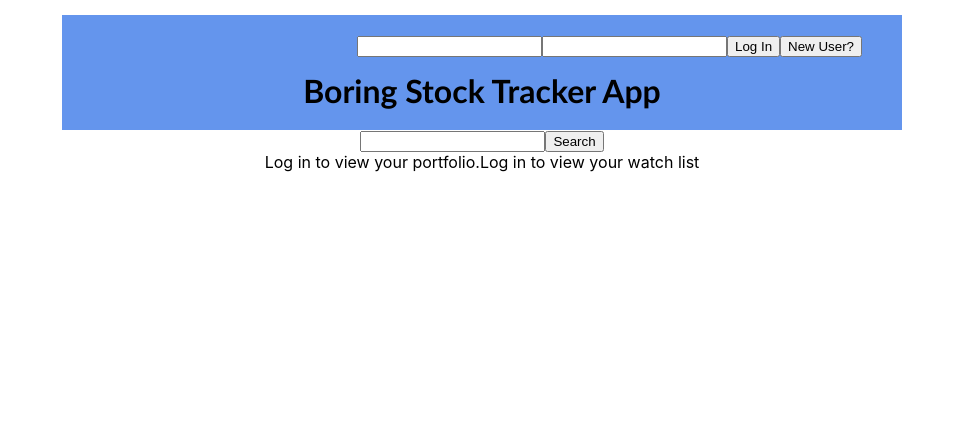
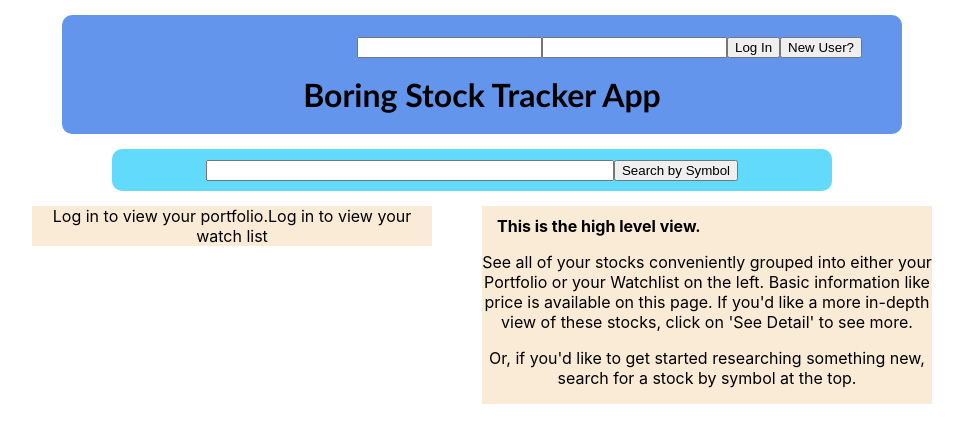
Before and after one commit to hobstowler/cs361-final-project, a React (Create React App) app in the folder ui/: page / in a window 1280 px wide. Shown: the top 442 px of the page, without its empty margins (158-1121 px from the left). Built offline with nearby package versions, Linux system fonts and the light colour scheme; the HTML template or start-up script is replaced by a standard one.

Commit message:
stories and fundamentals

```diff
--- a/ui/src/App.css
+++ b/ui/src/App.css
@@ -6,6 +6,7 @@
   display: block;
   background-color: cornflowerblue;
   padding: 20px;
+  border-radius: 10px;
 }
 
 .headerWrapper h1 {
@@ -15,12 +16,20 @@
 .login {
   width: 100%;
   height: 15px;
+  display: inline-block;
 }
 
 .loginForm {
   font-weight: bolder;
   float: right;
   margin-right: 20px;
+}
+
+.logoutForm {
+  float: right;
+  cursor: pointer;
+  color: aquamarine;
+  font-weight: 800;
 }
 
 .loginForm form{
@@ -30,6 +39,56 @@
 .header {
   width: 100%;
   position: relative;
+}
+
+.searchWrap {
+  width: 750px;
+  margin:0 auto;
+}
+
+.search {
+  width: 700px;
+  margin: 15px 5px;
+  background-color: #61dafb;
+  border-radius: 10px;
+  padding: 10px;
+}
+
+.searchEntry {
+  width: 400px;
+}
+
+.bodyWrap {
+  width: 900px;
+  margin: 0 auto;
+}
+
+.left {
+  width: 400px;
+  float: left;
+  background-color: antiquewhite;
+}
+
+.right {
+  width: 450px;
+  float: right;
+  background-color: antiquewhite;
+}
+
+.right h4 {
+  text-align: left;
+  padding-left: 15px;
+  margin: 10px 0;
+}
+
+.finances {
+  display: block;
+}
+
+.finances p {
+  margin: 5px;
+  text-align: left;
+  padding-left: 25px;
 }
 
 .App {
--- a/ui/src/components/Fundamentals.js
+++ b/ui/src/components/Fundamentals.js
@@ -1,5 +1,42 @@
-export default function Fundamentals() {
+import {useEffect, useState} from "react";
+
+export default function Fundamentals({stock}) {
+    const [fundamentals, setFundamentals] = useState({})
+
+    useEffect(() => {
+        fetch(`/financials/${stock}`, {
+            method: 'GET'
+        })
+            .then(async response => {
+                const hasJson = response.headers.get('content-type')?.includes('application/json')
+                const data = hasJson ? await response.json() : null
+
+                if (!response.ok) {
+                    let error = (data && data.error) || response.status
+                    return Promise.reject(error)
+                }
+                setFundamentals(data)
+            })
+    }, [stock])
+
+    const convert = (raw) => {
+        return raw.toLocaleString('en-US', {style: 'currency', currency: 'USD'})
+    }
+
     return (
-        <div></div>
+        <div className='finances'>
+            <h2>At a Glance...</h2>
+            {(Object.keys(fundamentals).length === 0) ? `I couldn't find anything about this company. Are you sure that's the right symbol?` : null}
+            {(Object.keys(fundamentals).length > 0) ?
+                <p>52-week high ({fundamentals['52WeekHighDate']}): {convert(fundamentals['52WeekHigh'])}</p> : null}
+            {(Object.keys(fundamentals).length > 0) ?
+                <p>52-week low ({fundamentals['52WeekLowDate']}): {convert(fundamentals['52WeekLow'])}</p> : null}
+            {(Object.keys(fundamentals).length > 0) ?
+                <p>52-week return: {convert(fundamentals['52WeekPriceReturnDaily'])}</p> : null}
+            {(Object.keys(fundamentals).length > 0) ?
+                <p>10-day average trading volume: {fundamentals['10DayAverageTradingVolume']}M</p> : null}
+            {(Object.keys(fundamentals).length > 0) ?
+                <p>Market Cap: {convert(fundamentals['marketCapitalization'])}M</p> : null}
+        </div>
     )
 }
--- a/ui/src/components/Header.js
+++ b/ui/src/components/Header.js
@@ -1,20 +1,21 @@
 import {useState} from "react";
 import Login from "./Login";
 import Register from "./Register";
+import Cookies from "js-cookie";
 
 export default function Header({username, setUsername}) {
     const logout = () => {
         setUsername('')
+        Cookies.remove('username')
     }
 
     return(
-        <div class='headerWrapper'>
-            <div class='login'>
+        <div className='headerWrapper'>
+            <div className='login'>
+                {username ? <div className='logoutForm' onClick={logout}>Logout</div>: null}
                 {username ? <div className='loginForm'>Welcome back, {username}</div> : <Login setUsername={setUsername} />}
-                <br />
-                {username ? <div className='logoutForm' onClick={logout}>Logout</div>: null}
             </div>
-            <div class='header'>
+            <div className='header'>
                 <h1>Boring Stock Tracker App</h1>
             </div>
         </div>
--- a/ui/src/components/Login.js
+++ b/ui/src/components/Login.js
@@ -1,4 +1,5 @@
 import {useState} from "react";
+import Cookies from "js-cookie";
 
 export default function Login({setUsername}) {
     const [register, setRegister] = useState(false)
@@ -31,6 +32,7 @@ export default function Login({setUsername}) {
                     }
 
                     setUsername(username)
+                    Cookies.set('username', username)
                 })
         } else {
             fetch('/login', {
@@ -51,6 +53,7 @@ export default function Login({setUsername}) {
                     }
 
                     setUsername(username)
+                    Cookies.set('username', username)
                 })
         }
     }
@@ -65,7 +68,7 @@ export default function Login({setUsername}) {
     }
 
     return (
-        <div class='loginForm'>
+        <div className='loginForm'>
             <form onSubmit={handleSubmit}>
                 <input type="text" onChange={handleUsernameChange} value={username} />
                 <input type="password" onChange={handlePasswordChange} value={password} />
--- a/ui/src/components/Search.js
+++ b/ui/src/components/Search.js
@@ -15,11 +15,13 @@ export default function Search() {
     }
 
     return (
-        <div>
-            <form onSubmit={search}>
-                <input type='text' value={searchTerm} onChange={handleChange} />
-                <input type='submit' value='Search' />
-            </form>
+        <div className='searchWrap'>
+            <div className='search'>
+                <form onSubmit={search}>
+                    <input className='searchEntry' type='text' value={searchTerm} onChange={handleChange} />
+                    <input type='submit' value='Search by Symbol' />
+                </form>
+            </div>
         </div>
     )
 }
--- a/ui/src/components/Stories.js
+++ b/ui/src/components/Stories.js
@@ -2,7 +2,7 @@ import {useEffect, useState} from "react";
 import Story from "./Story";
 
 export default function Stories({stock}) {
-    const [stories, setStories] = useState({})
+    const [stories, setStories] = useState([])
 
     useEffect(() => {
         getStories()
@@ -14,6 +14,7 @@ export default function Stories({stock}) {
         let mm = String(today.getMonth()).padStart(2, '0')
         let yyyy = today.getFullYear()
         let endDt = `${yyyy}-${mm}-${dd}`
+        console.log(endDt)
 
         let lastWeek = new Date()
         lastWeek.setDate(today.getDate() - 7)
@@ -21,8 +22,9 @@ export default function Stories({stock}) {
         mm = String(lastWeek.getMonth()).padStart(2, '0')
         yyyy = lastWeek.getFullYear()
         let startDt = `${yyyy}-${mm}-${dd}`
+        console.log(startDt)
 
-        fetch(`/news/${stock.stock}?start_dt=${startDt}&end_dt${endDt}`, {
+        fetch(`/news/${stock}?start_dt=${startDt}&end_dt=${endDt}`, {
             method: 'GET'
         })
             .then(async response => {
@@ -39,6 +41,8 @@ export default function Stories({stock}) {
 
     return (
         <div>
+            <h2>In the News...</h2>
+            {(stories.length === 0) ? `I couldn't find any news about this company in the last week. No news is good news, right?`: null}
             {stories.slice(0, 5).map((story) => <Story story={story} />)}
         </div>
     )
--- a/ui/src/components/Story.js
+++ b/ui/src/components/Story.js
@@ -1,5 +1,11 @@
+import {Link} from 'react-router-dom';
+
 export default function Story({story}) {
     return(
-        <div></div>
+        <div className='story'>
+            <h3>{story.headline}</h3>
+            <p className='summary'>{story.summary}</p>
+            <p className='source'>Source: {story.source} <Link to={story.url}>Read More...</Link></p>
+        </div>
     )
 }
--- a/ui/src/pages/Detail.js
+++ b/ui/src/pages/Detail.js
@@ -8,22 +8,20 @@ import Stories from "../components/Stories";
 export default function Detail({username}) {
     const [searchParams, setSearchParams] = useSearchParams()
     const [stock, setStock] = useState(searchParams.get('stock'))
-    const [stories, setStories] = useState([])
 
     useEffect(() => {
-        console.log('change detected')
         setStock(searchParams.get('stock'))
     }, [searchParams])
 
     return (
-        <div>
-            <div id='left'>
+        <div className='bodyWrap'>
+            <div className='left'>
                 <Watchlist username={username} />
                 <Portfolio username={username} />
             </div>
-            <div id='right'>
-                <Fundamentals />
-                <Stories />
+            <div className='right'>
+                <Fundamentals stock={stock} />
+                <Stories stock={stock} />
             </div>
         </div>
     )
--- a/ui/src/pages/Home.js
+++ b/ui/src/pages/Home.js
@@ -3,9 +3,18 @@ import Portfolio from "../components/Portfolio";
 
 export default function Home({username}) {
     return (
-        <div>
-            {username ? <Portfolio username={username} /> : "Log in to view your portfolio."}
-            {username ? <Watchlist username={username} /> : "Log in to view your watch list"}
+        <div className='bodyWrap'>
+            <div className='left'>
+                {username ? <Portfolio username={username} /> : "Log in to view your portfolio."}
+                {username ? <Watchlist username={username} /> : "Log in to view your watch list"}
+            </div>
+            <div className='right'>
+                <h4>This is the high level view.</h4>
+                <p>See all of your stocks conveniently grouped into either your Portfolio or your Watchlist on the left.
+                 Basic information like price is available on this page. If you'd like a more in-depth view of these stocks,
+                click on 'See Detail' to see more.</p>
+                <p>Or, if you'd like to get started researching something new, search for a stock by symbol at the top.</p>
+            </div>
         </div>
     )
 }
```
Also changed, not shown: 1 other file (tests, documents, lock files or other folders).
